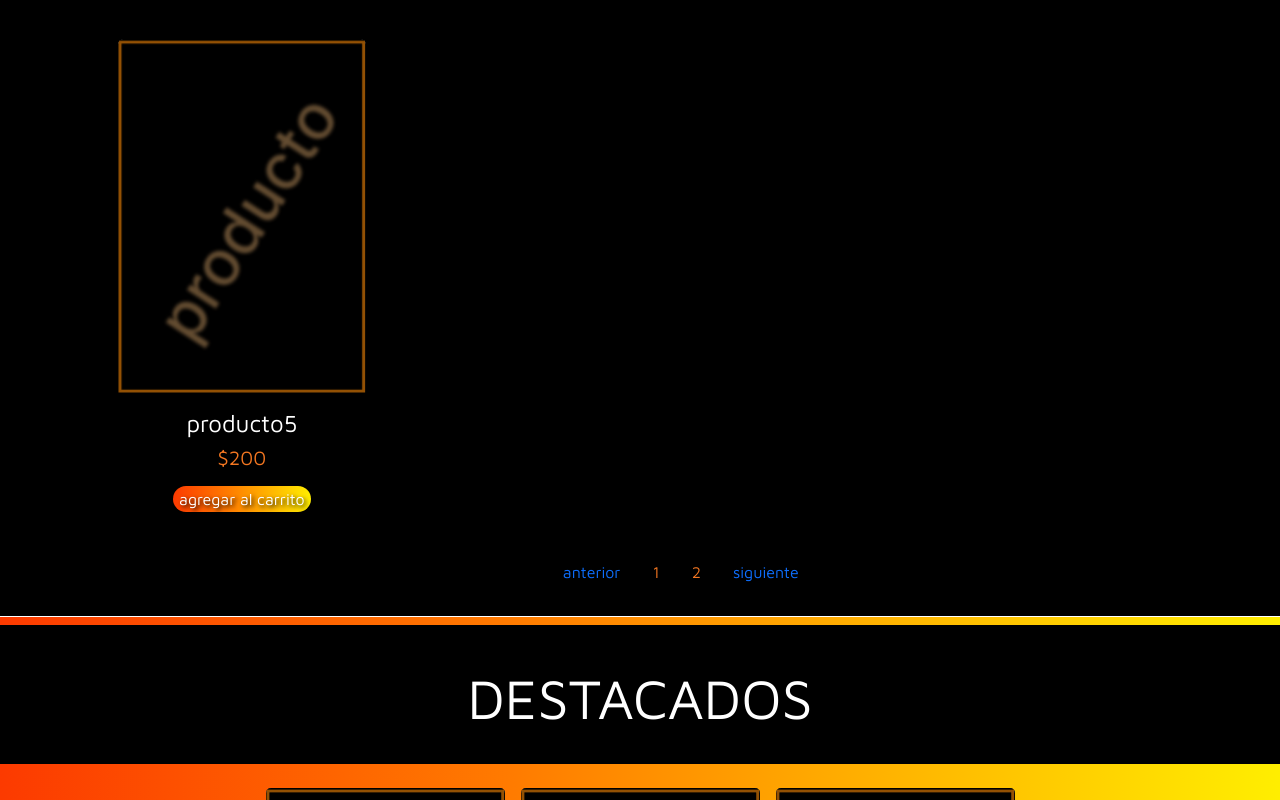
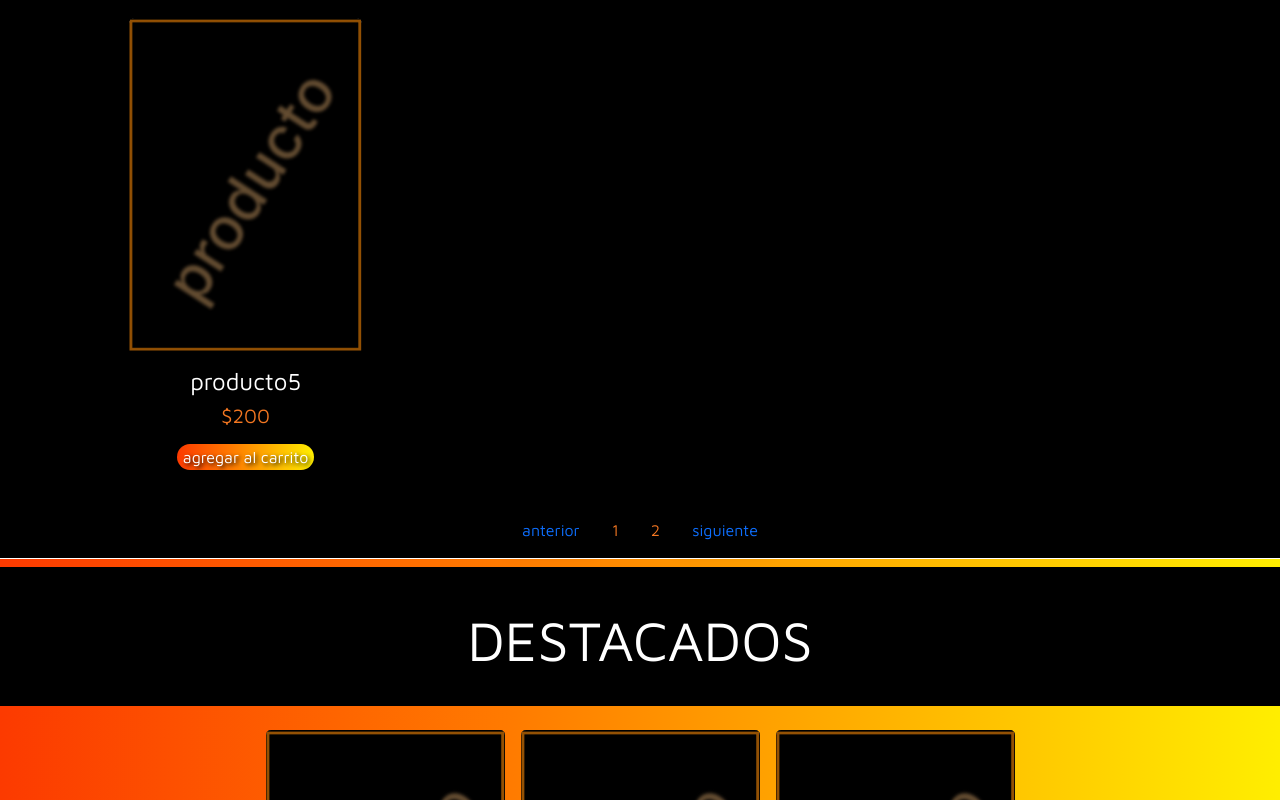
Before and after one commit to mariju92/proyecto-final-modulo-2, a plain HTML site: page index.html in a window 1280 px wide. Shown: the part 1039-1839 px from the top of the page. Drawn offline with nearby package versions, Linux system fonts and the light colour scheme.

```diff
--- a/index.html
+++ b/index.html
@@ -149,8 +149,8 @@
       </div>
 
       <!--CATEGORIAS DISPOSITIVOS GRANDES-->
-      <div class="d-flex justify-content-around">
-        <div class="d-none d-lg-block ">
+      <div class="row col-lg-12">
+        <div class="d-none d-lg-block col-1">
           <div class=" d-flex flex-column justify-content-center ">
             <a class="text-decoration-none text-white py-2 pt-4 d-none d-lg-block" href="./pages/error404.html"><b
                 class="mancha">CATEGORIAS</b></a>
@@ -162,10 +162,10 @@
             <a class="text-decoration-none colorNaranja py-2" href="./pages/error404.html">remeras</a>
           </div>
         </div>
-        <div class="">
+        <div class="col-lg-11">
           <!--PRODUCTOS!!!-->
           <section id="seccionProductos"></section>
-          <div class="row justify-content-center justify-content-md-start pe-lg-0">
+          <div class="row col-12">
             <div class="col-9 col-md-4 col-lg-3 p-3 text-center cardsProductos">
               <div class="card border-0 m-2"><a href="./pages/error404.html">
                   <img class="card-img-top border-1 bordeNaranja" src="./img/productovacioej.png" alt="Card image"></a>
@@ -237,13 +237,16 @@
                   </a>
                   <form class="container">
                     <div class="input-group py-2 pe-3 pe-md-0 d-flex justify-content-center ">
-                      <button class="colorDegradadoOrizontal border-0 botonRedondo text-white" type="button">agregar al
-                        carrito</button>
+                      <button class="colorDegradadoOrizontal border-0 botonRedondo text-white" type="button">agregar al carrito</button>
                     </div>
                   </form>
                 </div>
               </div>
             </div>
+          </div>
+        </div>
+      </div>
+      <div>
         <ul class="pagination justify-content-center">
           <li class="page-item text-primary shadow"><a class="p-3 text-decoration-none fondoNegro text-primary"
               href="javascript:void(0);">
@@ -257,8 +260,6 @@
               href="javascript:void(0);">siguiente</a>
           </li>
         </ul>
-          </div>
-        </div>
       </div>
     </div>
     <hr class="opacity-100 py-1 colorDegradadoOrizontal">
```
Lines whose indentation alone changed are shown as unchanged.
